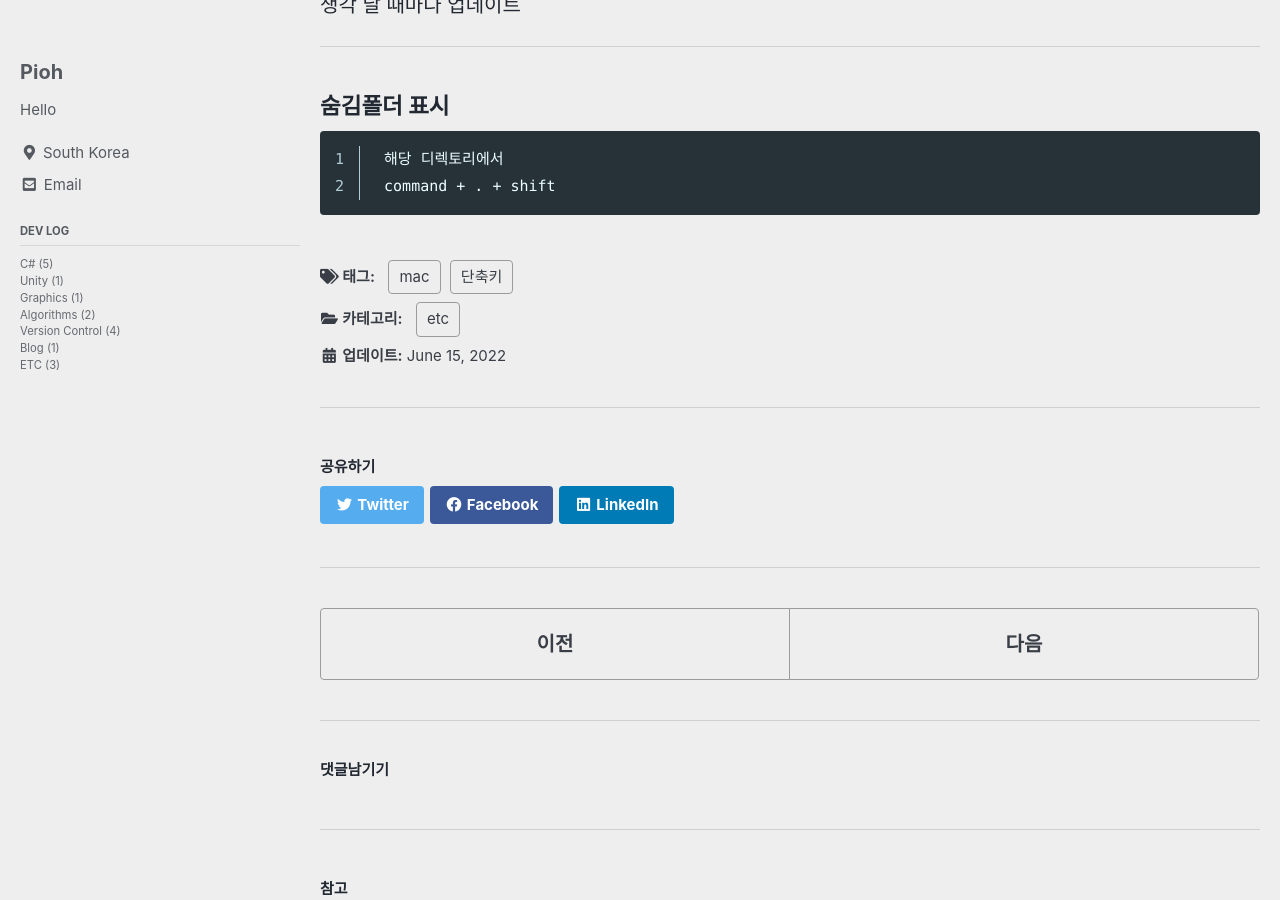
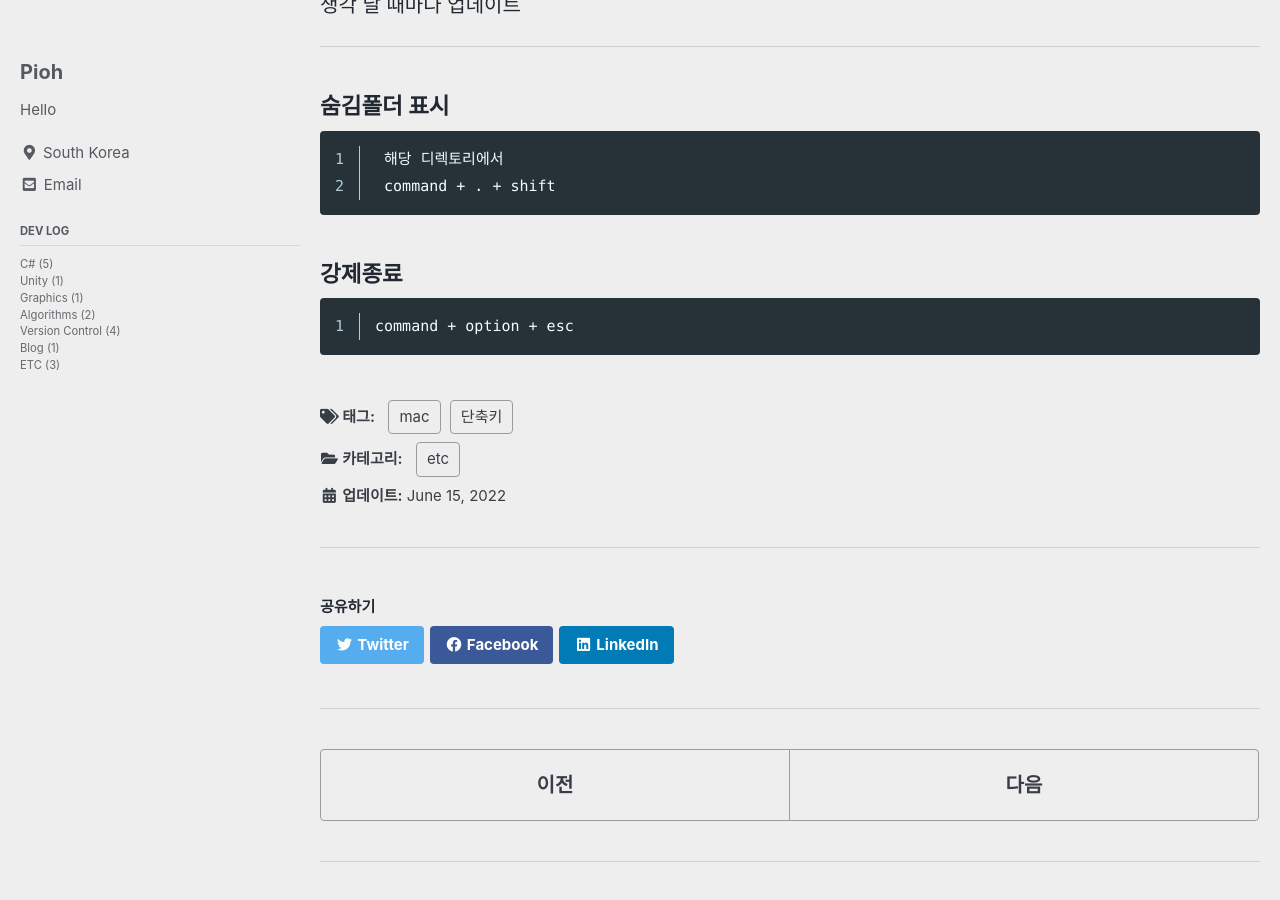
Before and after one commit to devpioh/devpioh.github.io, a Jekyll site: the page built from _posts/Devlog/Etc/2022-06-15-mac-shotcut.md, in a window 1280 px wide and 900 px high, scrolled down 354 px. Built offline with Jekyll 4.4.1, drawn with Linux system fonts in a browser that asks for light colours; cached includes are drawn as plain includes; some web fonts are replaced; comment, search, counter and statistics services are not loaded.

Commit message:
mac shotcut

````diff
--- a/_posts/Devlog/Etc/2022-06-15-mac-shotcut.md
+++ b/_posts/Devlog/Etc/2022-06-15-mac-shotcut.md
@@ -19,3 +19,8 @@ tag:
  해당 디렉토리에서
  command + . + shift
 ```
+
+### 강제종료
+```
+command + option + esc
+```
````
Also changed, not shown: _posts/Devlog/Etc/2022-07-23-Asynchronism.md (deleted).
